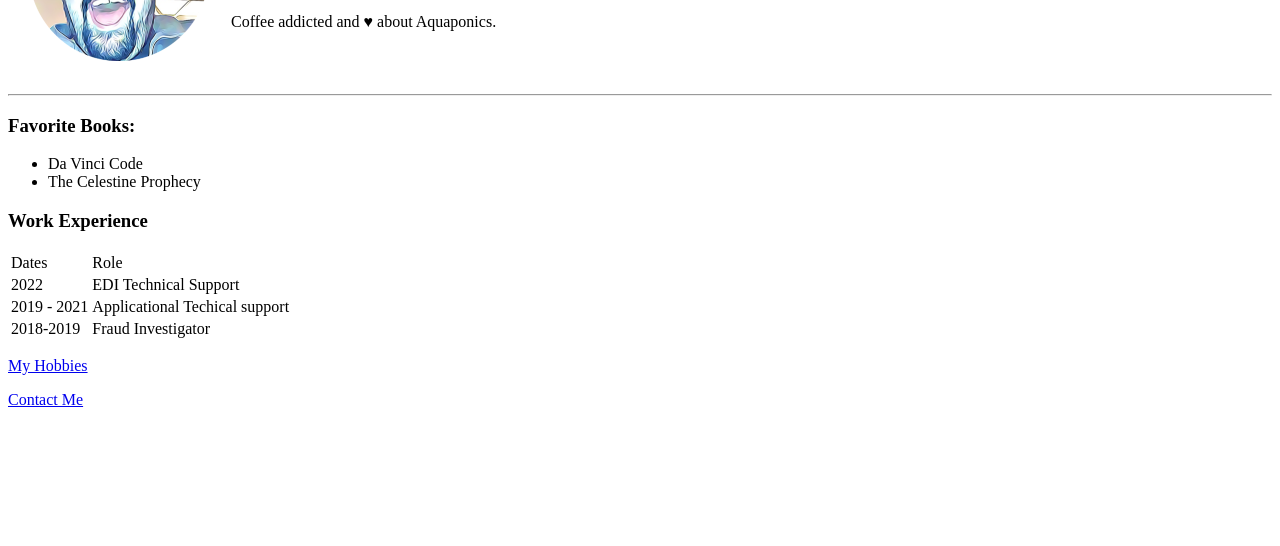
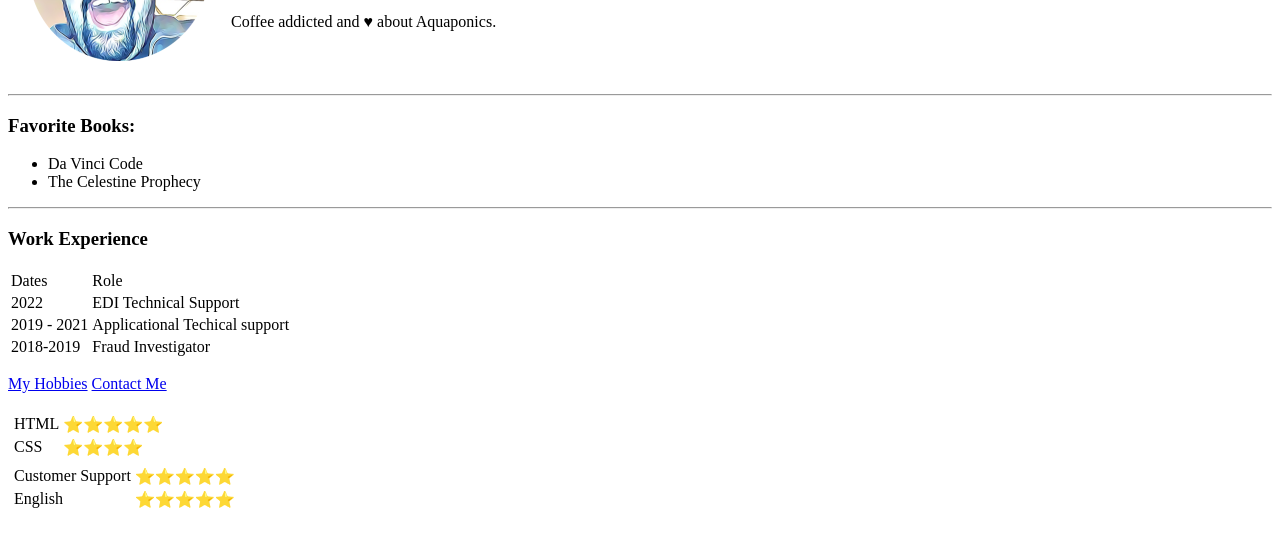
Before and after one commit to ldmiranda/cv, a plain HTML site: page index.html in a window 1280 px wide. Shown: the part 148-694 px from the top of the page. Drawn offline with Linux system fonts and the light colour scheme.

Commit message:
Update index.html

```diff
--- a/index.html
+++ b/index.html
@@ -23,7 +23,7 @@
       <li>Da Vinci Code</li>
       <li>The Celestine Prophecy</li>
     </ul>
-
+    <hr>
     <h3>Work Experience</h3>
     <table>
       <thead>
@@ -48,7 +48,36 @@
 
       </tfoot>
     </table>
-    <p><a href="hobbies.html">My Hobbies</a></p>
-    <p><a href="contacts.html">Contact Me</a></p>
+    <table>
+      <tr>
+        <td>
+          <table>
+            <tr>
+              <td>HTML</td>
+              <td>&#11088;&#11088;&#11088;&#11088;&#11088;</td>
+            </tr>
+            <tr>
+              <td>CSS</td>
+              <td>&#11088;&#11088;&#11088;&#11088;</td>
+            </tr>
+          </table>
+        </td>
+      </tr>
+      <tr>
+        <td>
+          <table>
+            <tr>
+              <td>Customer Support</td>
+              <td>&#11088;&#11088;&#11088;&#11088;&#11088;</td>
+            </tr>
+            <tr>
+              <td>English</td>
+              <td>&#11088;&#11088;&#11088;&#11088;&#11088;</td>
+            </tr>
+          </table>
+        </td>
+      </tr>
+
+    <p><a href="hobbies.html">My Hobbies</a>&nbsp;<a href="contacts.html">Contact Me</a></p>
   </body>
 </html>
```
